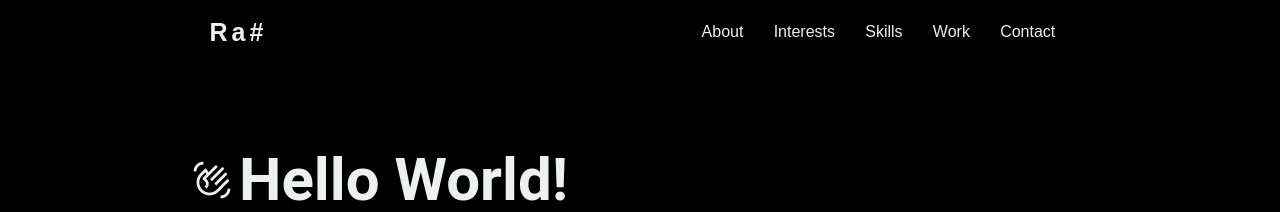
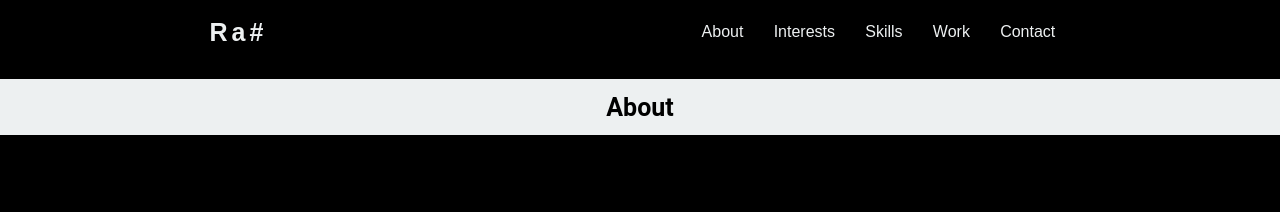
Before and after one commit to rahash72/rahashagarwal.github.io, a plain HTML site: page Pages/AboutPage.html in a window 1280 px wide. Shown: the top 212 px of the page. Drawn offline with nearby package versions, Linux system fonts and the light colour scheme.

Commit message:
page-header

```diff
--- a/Pages/AboutPage.css
+++ b/Pages/AboutPage.css
@@ -11,6 +11,19 @@
   display: flex;
   flex-direction: row;
   margin-top: 40px;
+}
+
+.page-header {
+  margin-top: 15px;
+  display: flex;
+  text-align: center;
+  align-items: center;
+  justify-content: center;
+  background-color: #edf0f1;
+  height: 7vh;
+  font-family: "Roboto", sans-serif;
+  font-weight: bold;
+  font-size: 25px;
 }
 
 .text-icon {
@@ -76,6 +89,11 @@
     font-size: 30px;
     padding-right: 7px;
   }
+
+  .page-header {
+    font-size: 20px;
+  }
+
   .content {
     margin-top: 20px;
     color: #edf0f1;
--- a/Pages/AboutPage.html
+++ b/Pages/AboutPage.html
@@ -22,6 +22,7 @@
   </head>
   <body>
     <script src="Nav.js" type="text/javascript" defer></script>
+    <div class="page-header">About</div>
     <div class="content">
       <div class="content-body-text">
         <h1 class="text-header">
--- a/Pages/InterestPage.css
+++ b/Pages/InterestPage.css
@@ -3,6 +3,19 @@
   margin: 0;
   padding: 0;
   background-color: black;
+}
+
+.page-header {
+  margin-top: 15px;
+  display: flex;
+  text-align: center;
+  align-items: center;
+  justify-content: center;
+  background-color: #edf0f1;
+  height: 7vh;
+  font-family: "Roboto", sans-serif;
+  font-weight: bold;
+  font-size: 25px;
 }
 
 .content {
@@ -65,6 +78,10 @@
     margin-bottom: 10px;
   }
 
+  .page-header {
+    font-size: 20px;
+  }
+
   .content:nth-child(odd) {
     flex-direction: column;
   }
```
Also changed, not shown: Pages/InterestPage.html (+1 -0 lines).
